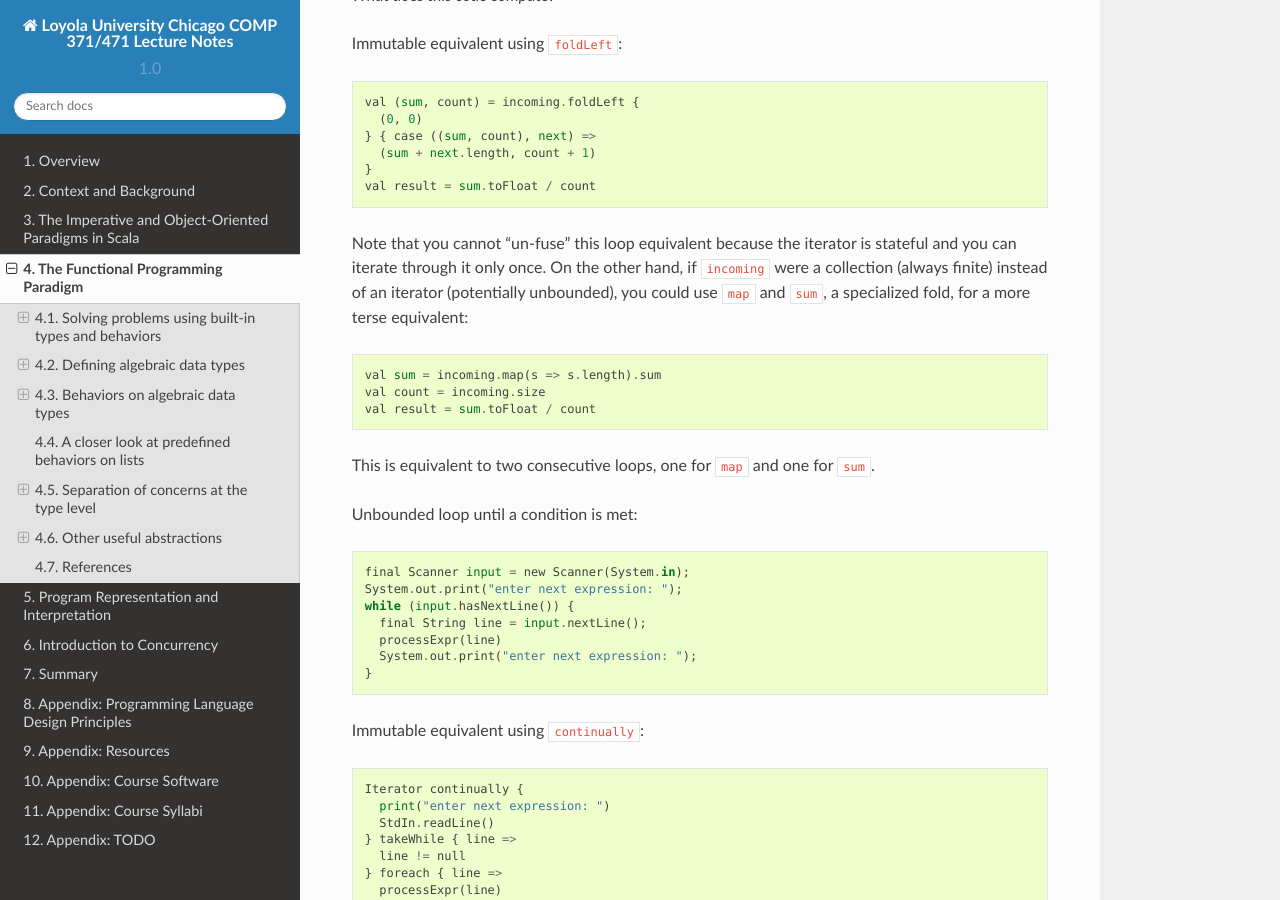
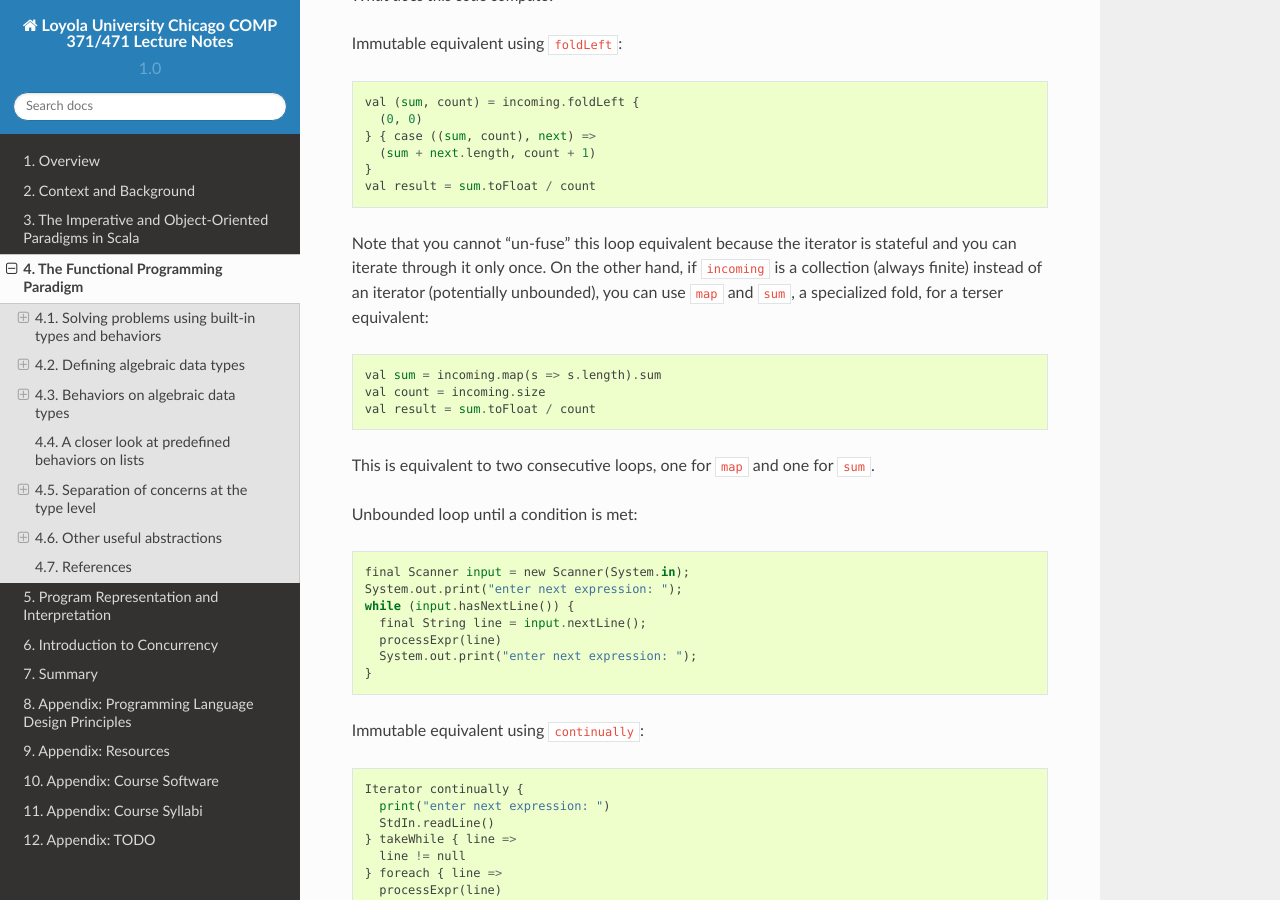
Before and after one commit to lucproglangcourse/lucproglangcourse.github.io, a Sphinx documentation site: the page built from source/functionalprogramming.rst, in a window 1280 px wide and 900 px high, scrolled down 1343 px. Built offline with Sphinx 7.4.7 and the Read the Docs theme 2.0.0, drawn with Linux system fonts in a browser that asks for light colours.

Commit message:
small improvement to wording
Signed-off-by: Konstantin Läufer <klaeufer@gmail.com>

```diff
--- a/source/functionalprogramming.rst
+++ b/source/functionalprogramming.rst
@@ -69,7 +69,7 @@ Immutable equivalent using ``foldLeft``::
   val result = sum.toFloat / count
 
 Note that you cannot "un-fuse" this loop equivalent because the iterator is stateful and you can iterate through it only once.
-On the other hand, if ``incoming`` were a collection (always finite) instead of an iterator (potentially unbounded), you could use ``map`` and ``sum``, a specialized fold, for a more terse equivalent::
+On the other hand, if ``incoming`` is a collection (always finite) instead of an iterator (potentially unbounded), you can use ``map`` and ``sum``, a specialized fold, for a terser equivalent::
 
   val sum = incoming.map(s => s.length).sum
   val count = incoming.size
```
